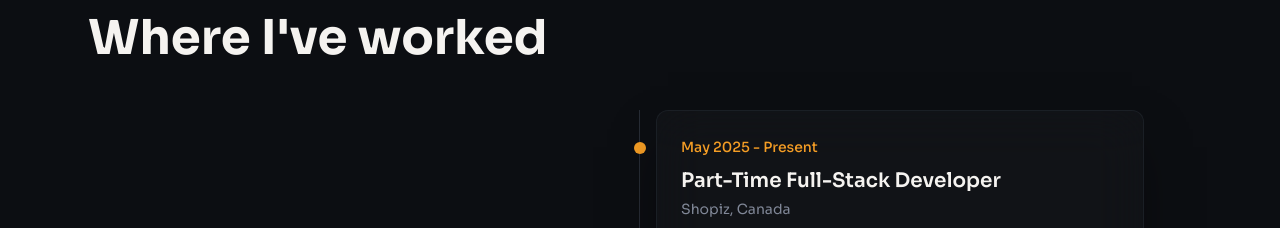
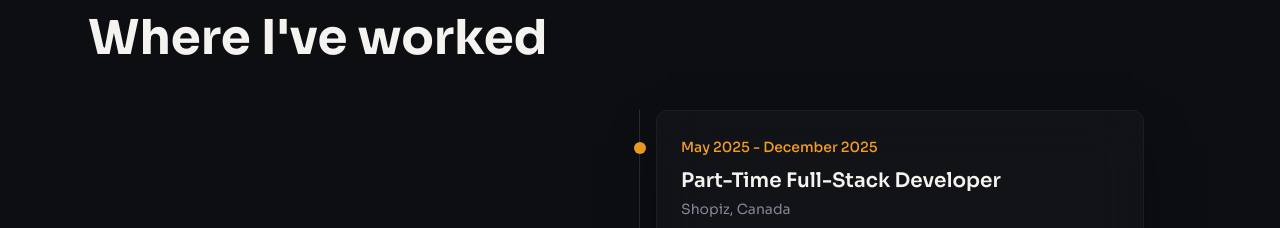
Before and after one commit to rubaizmomin/portfolio, a React (Vite) app: page / in a window 1280 px wide. Shown: the part 1660-1888 px from the top of the page. Built offline with nearby package versions, Linux system fonts and the light colour scheme; the HTML template or start-up script is replaced by a standard one.

Commit message:
change shopiz duration and new resume

```diff
--- a/src/components/portfolio/ExperienceSection.tsx
+++ b/src/components/portfolio/ExperienceSection.tsx
@@ -7,7 +7,7 @@ const experiences = [
   {
     title: "Part-Time Full-Stack Developer",
     company: "Shopiz, Canada",
-    period: "May 2025 - Present",
+    period: "May 2025 - December 2025",
     description:
       `Engineered a cost-effective solution to a budget challenge by developing a custom Shopify integration for order creation and invoicing, implementing access controls to safeguard sensitive data and reduce recurring subscription expenses by $6,000+ per year.
 
```
Also changed, not shown: 1 other file (tests, documents, lock files or other folders).
